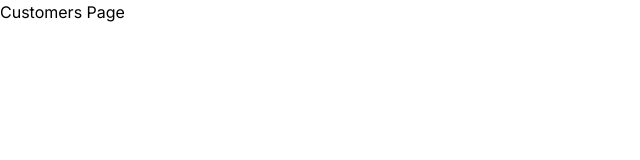
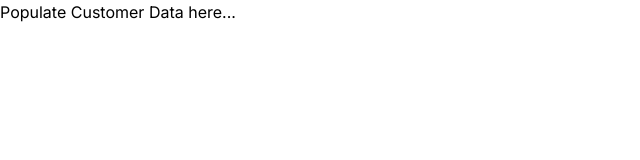
Before and after one commit to citixenken/nextjs_dashboard, a Next.js app: page /dashboard/customers in a window 1280 px wide. Shown: the top 160 px of the page, without its empty margins (0-640 px from the left). Built offline with nearby package versions, Linux system fonts and the light colour scheme; a web font is replaced by a local one.

Commit message:
minor update

```diff
--- a/app/dashboard/customers/page.tsx
+++ b/app/dashboard/customers/page.tsx
@@ -4,7 +4,7 @@ export const metadata: Metadata = {
   title: "Customers",
 };
 const Page = () => {
-  return <div>Customers Page</div>;
+  return <div>Populate Customer Data here...</div>;
 };
 
 export default Page;
```
